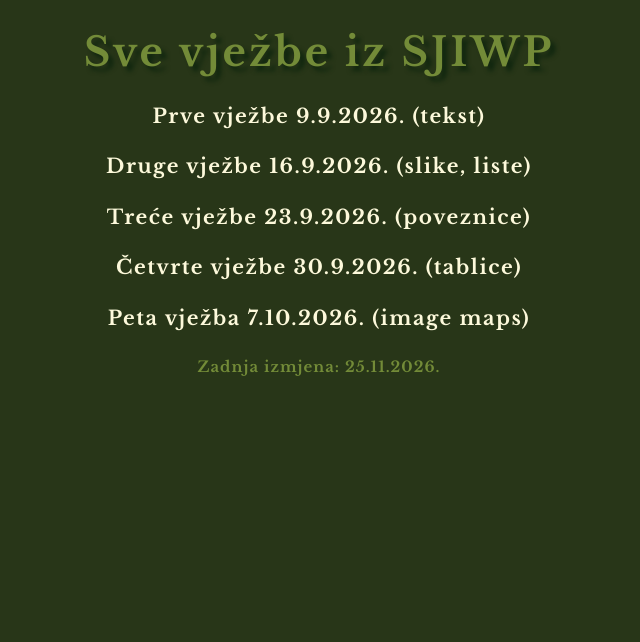
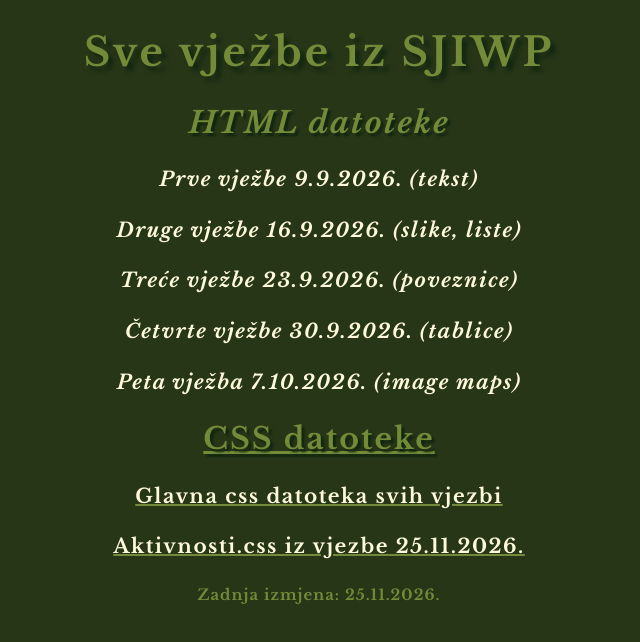
Before and after one commit to TinMoulis/SJIWP, a plain HTML site: page index.html in a window 1280 px wide. Shown: the whole page, without its empty margins (321-961 px from the left). Drawn offline with nearby package versions, Linux system fonts and the light colour scheme; a web font is replaced by a local one.

Commit message:
Dodao novi folder paket_CO3, i izmjenio index.html, dodavajuci razlicite html i css naslove i linkove

```diff
--- a/index.html
+++ b/index.html
@@ -12,12 +12,16 @@
 
     <h1 style="text-align: center">Sve vježbe iz SJIWP</h1>
 
+    <h2 class = "html">HTML datoteke</h2>
+    <h4 style="text-align: center" class = "html"><a href = "Vjezba1/vjezba1.html">Prve vježbe 9.9.2026. (tekst)</a></h4> <!--Link na stranicu prve vjezbe-->
+    <h4 style="text-align: center" class = "html"><a href = "Vjezba2/vjezba2.html">Druge vježbe 16.9.2026. (slike, liste)</a></h4> <!--Link na stranicu druge vjezbe-->
+    <h4 style="text-align: center" class = "html"><a href = "Vjezba3/vjezba3.html">Treće vježbe 23.9.2026. (poveznice)</a></h4> <!--Link na stranicu trece vjezbe itd. itd...-->
+    <h4 style="text-align: center" class = "html"><a href = "Vjezba4/vjezba4.html">Četvrte vježbe 30.9.2026. (tablice)</a></h4>
+    <h4 style="text-align: center" class = "html"><a href = "Vjezba5/vjezba5.html">Peta vježba 7.10.2026. (image maps)</a></h4> <!--Dodao sam komentar sam tak da mog pushat i commitat-->
 
-    <h4 style="text-align: center"><a href = "Vjezba1/vjezba1.html">Prve vježbe 9.9.2026. (tekst)</a></h4> <!--Link na stranicu prve vjezbe-->
-    <h4 style="text-align: center"><a href = "Vjezba2/vjezba2.html">Druge vježbe 16.9.2026. (slike, liste)</a></h4> <!--Link na stranicu druge vjezbe-->
-    <h4 style="text-align: center"><a href = "Vjezba3/vjezba3.html">Treće vježbe 23.9.2026. (poveznice)</a></h4> <!--Link na stranicu trece vjezbe itd. itd...-->
-    <h4 style="text-align: center"><a href = "Vjezba4/vjezba4.html">Četvrte vježbe 30.9.2026. (tablice)</a></h4>
-    <h4 style="text-align: center"><a href = "Vjezba5/vjezba5.html">Peta vježba 7.10.2026. (image maps)</a></h4> <!--Dodao sam komentar sam tak da mog pushat i commitat-->
+    <h2 class = "css">CSS datoteke</h2>
+    <h4 style="text-align: center" class = "css"><a href = "style.css">Glavna css datoteka svih vjezbi</a></h4>
+    <h4 style="text-align: center" class = "css"><a href = "paket_C03/css3/aktivnosti.css">Aktivnosti.css iz vjezbe 25.11.2026.</a></h4>
 
     <h5>Zadnja izmjena: 25.11.2026.</h5>
 </body>
--- /dev/null
+++ b/paket_C03/css3/aktivnosti.css
@@ -0,0 +1,43 @@
+body{
+    background-color: #fdfaf3;
+    color: #333333;
+    font-family: Verdana, sans-serif;
+}
+
+p{
+    line-height: 1.6;
+}
+
+h1, h2{
+    font-family: Georgia, serif;
+    color: #1d3557;
+}
+
+h1{
+    text-align: center;
+    font-size: 40px;
+}
+
+.termin{
+    color: #6c757d;
+    font-style: italic;
+    font-size: 14px;
+}
+
+.novo{
+    background-color: #d8f3dc;
+    color: #1b4332;
+}
+
+.popunjeno{
+    color: #adb5bd;
+    text-decoration: line-through;
+}
+
+#obavijest{
+    background-color: #ffe8a3;
+    border: 2px solid #e9b949;
+    text-align: center;
+    font-style: bold;
+    padding: 10px;
+}
--- a/style.css
+++ b/style.css
@@ -21,6 +21,7 @@ h2{
     letter-spacing:2px;
     color:#738b38;
     font-family: "Libre Baskerville", sans-serif;
+    text-shadow: 3px 3px 2px #11270f;
 }
 
 h3{
@@ -71,3 +72,11 @@ hr{
     border: 2px solid #bc6c25;
     height: 2px;
 }
+
+.html{
+    font-style: italic;
+}
+
+.css{
+    text-decoration: underline;
+}
```
Also changed, not shown: paket_C03/css3/aktivnosti.html (added, +36 -0 lines).
